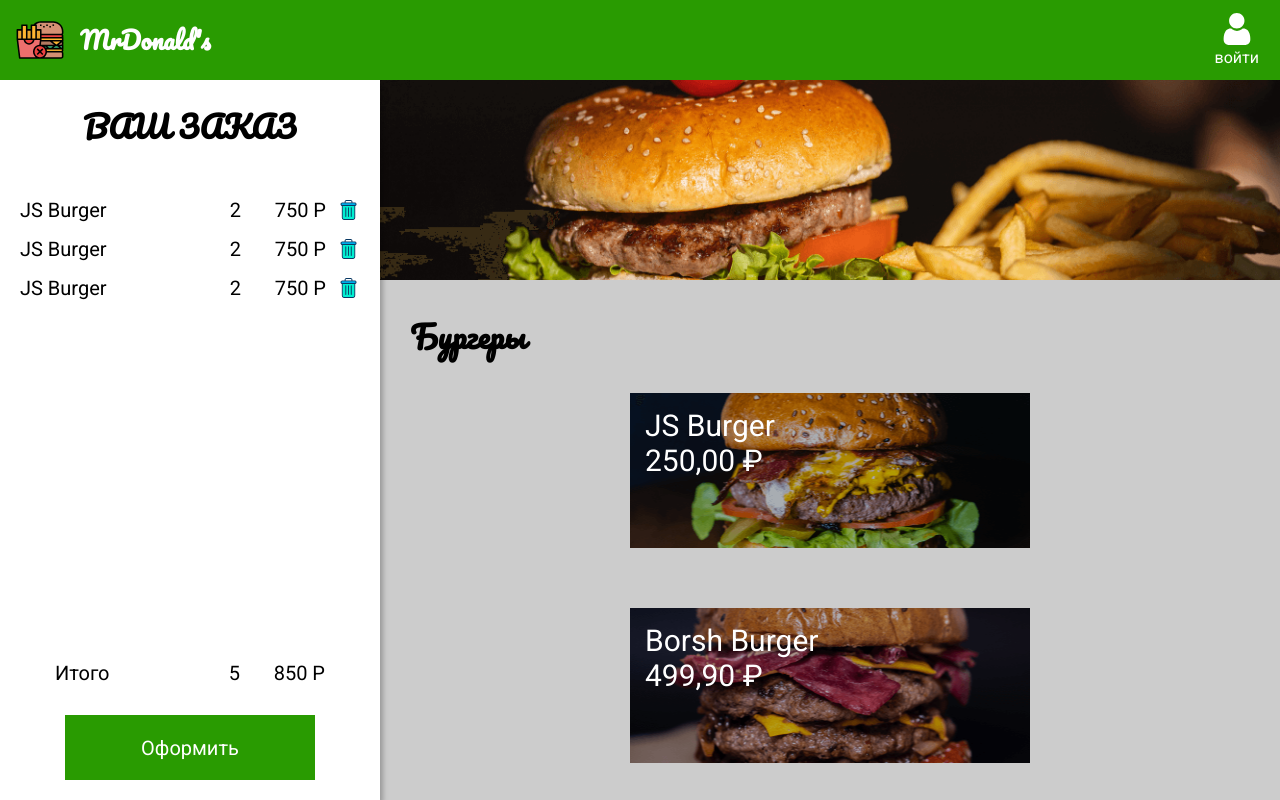
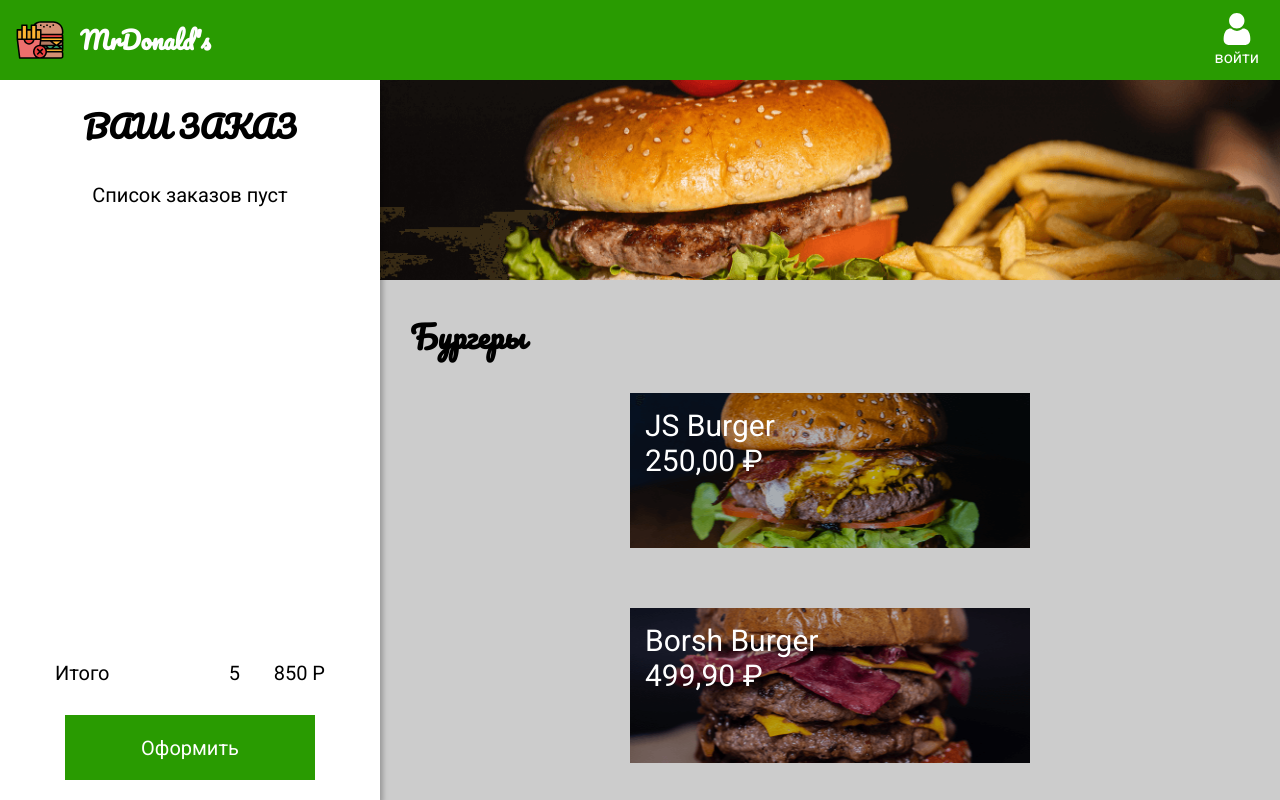
Before and after one commit to kombat-fml/mr-burger, a React (Create React App) app: page / in a window 1280 px wide. Shown: the top 800 px of the page. Built offline with nearby package versions, Linux system fonts and the light colour scheme.

Commit message:
add hooks for order

```diff
--- a/src/App.js
+++ b/src/App.js
@@ -1,22 +1,25 @@
 import { NavBar } from './Components/NavBar';
 import { Menu } from './Components/Menu';
 import { GlobalStyle } from './Components/GlobalStyle';
-import { useState } from 'react';
 import { ModalItem } from './Components/ModalItem';
 import { Order } from './Components/Order';
+import { useOpenItem } from './Components/Hooks/useOpenItem';
+import { useOrders } from './Components/Hooks/useOrders';
 
 
 function App() {
+  const openItem = useOpenItem();
 
-  const [openItem, setOpenItem] = useState(null);
+  const orders = useOrders();
+
 
   return (
     <>
       <GlobalStyle />
       <NavBar />
-      <Order />
-      <Menu setOpenItem={setOpenItem}/>
-      <ModalItem openItem={openItem} setOpenItem={setOpenItem}/>
+      <Order {...orders} />
+      <Menu {...openItem}/>
+      {openItem.openItem && <ModalItem {...openItem} {...orders} />}
     </>
   );
 }
--- /dev/null
+++ b/src/Components/Hooks/useOpenItem.js
@@ -0,0 +1,6 @@
+import { useState } from "react";
+
+export function useOpenItem() {
+  const [openItem, setOpenItem] = useState(null);
+  return { openItem, setOpenItem };
+}
--- /dev/null
+++ b/src/Components/Hooks/useOrders.js
@@ -0,0 +1,6 @@
+import { useState } from "react";
+
+export function useOrders() {
+  const [orders, setOrders] = useState([]);
+  return { orders, setOrders };
+}
--- a/src/Components/ModalItem.js
+++ b/src/Components/ModalItem.js
@@ -43,15 +43,24 @@
   font-family: 'Pacifico', cursive;
 `;
 
-export const ModalItem = ({ openItem, setOpenItem }) => {
+export const ModalItem = ({ openItem, setOpenItem, orders, setOrders }) => {
 
-  function closeModal(event) {
+  const closeModal = (event) => {
     if (event.target.id === "overlay") {
       setOpenItem(null);
     }
   }
 
-  if (!openItem) return null;
+  const order = {
+    ...openItem
+  };
+
+
+  const addToOrder = () => {
+    setOrders([...orders, order]);
+    setOpenItem(null);
+  }
+
   return (
     <Overlay id="overlay" onClick={closeModal}>
       <Modal>
@@ -61,7 +70,7 @@
             <div>{openItem.name}</div>
             <div>{openItem.price}</div>
           </HeaderContent>
-          <ButtonCheckout>Добавить</ButtonCheckout>
+          <ButtonCheckout onClick={addToOrder}>Добавить</ButtonCheckout>
         </Content>
       </Modal>
     </Overlay>
--- a/src/Components/NavBar.js
+++ b/src/Components/NavBar.js
@@ -8,7 +8,7 @@
   left: 0;
   z-index: 999;
   height: 80px;
-  width: 100vw;
+  width: 100%;
   display: flex;
   align-items: center;
   justify-content: space-between;
--- a/src/Components/Order.js
+++ b/src/Components/Order.js
@@ -43,16 +43,21 @@
   margin-left: 20px;
 `;
 
-export const Order = () => {
+const EmptyList = styled.p`
+  text-align: center;
+`;
+
+export const Order = ({ orders }) => {
   return (
     <OrderStyled>
       <OrderTitle>Ваш заказ</OrderTitle>
       <OrderContent>
-        <OrderList>
-          <OrderListItem />
-          <OrderListItem />
-          <OrderListItem />
-        </OrderList>
+        { orders.length
+          ? <OrderList>
+              {orders.map(order => <OrderListItem order={order}/>)}
+            </OrderList>
+          : <EmptyList>Список заказов пуст</EmptyList>
+        }
       </OrderContent>
       <Total>
         <span>Итого</span>
--- a/src/Components/OrderListItem.js
+++ b/src/Components/OrderListItem.js
@@ -30,11 +30,14 @@
 `;
 
 
-export const OrderListItem = () => (
+export const OrderListItem = ({ order }) => (
   <OrderItemStyled>
-    <ItemName>JS Burger</ItemName>
+    <ItemName>{order.name}</ItemName>
     <span>2</span>
-    <ItemPrice>750 Р</ItemPrice>
+    <ItemPrice>{order.price.toLocaleString('ru-Ru',
+      { style: 'currency', currency: 'RUB' }
+    )}
+    </ItemPrice>
     <TrashButton />
   </OrderItemStyled>
 )
```
